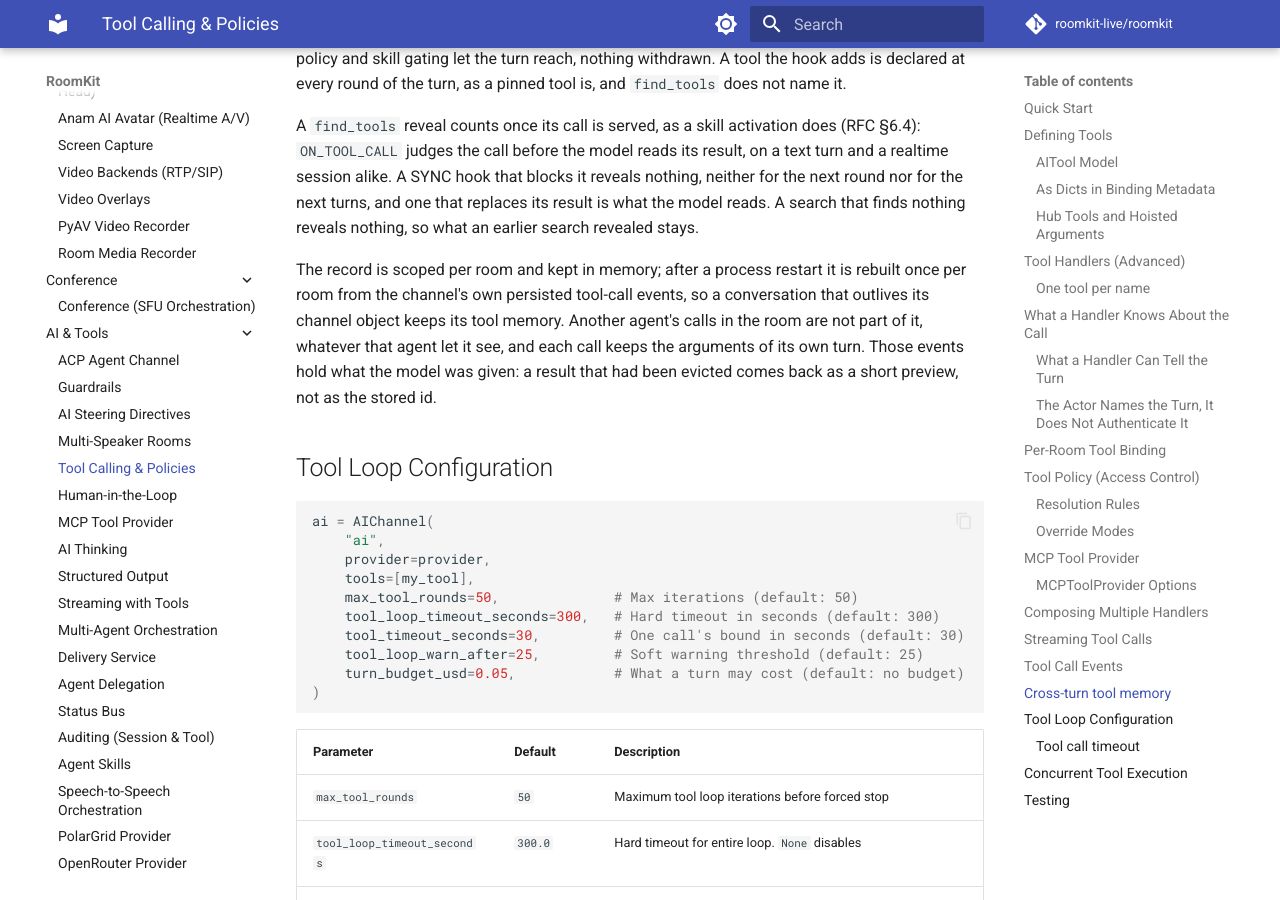
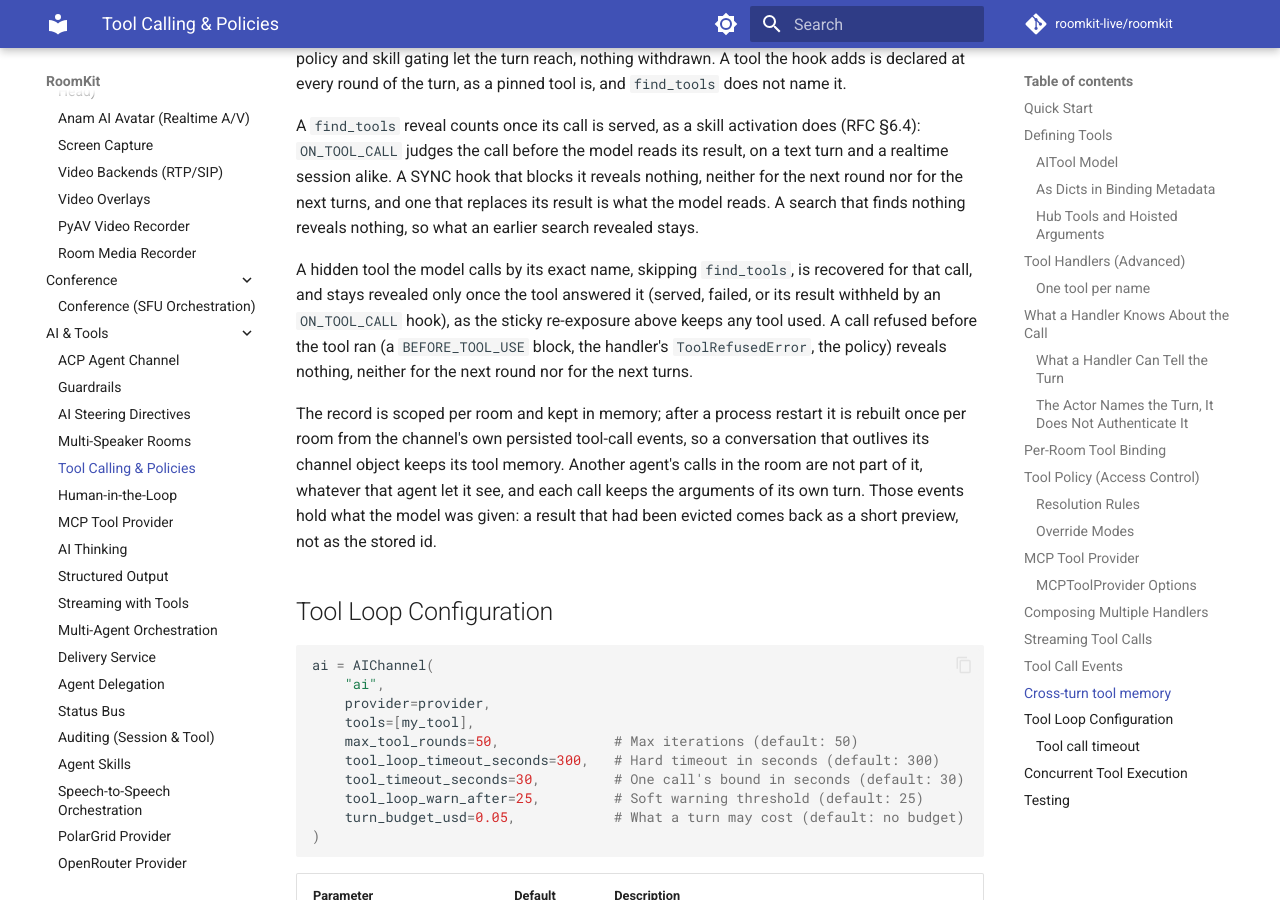
Before and after one commit to roomkit-live/roomkit-docs, an MkDocs documentation site: the page built from docs/guides/tool-calling.md, in a window 1280 px wide and 900 px high, scrolled down 17187 px. Built offline with MkDocs 1.6.1 and Material for MkDocs 9.7.7, drawn with Linux system fonts in a browser that asks for light colours; comment, search, counter and statistics services are not loaded.

Commit message:
docs(tools): a hidden tool called by its exact name stays revealed only once the tool answered the call (RMK-461)

```diff
--- a/docs/guides/tool-calling.md
+++ b/docs/guides/tool-calling.md
@@ -717,6 +717,13 @@ it reveals nothing, neither for the next round nor for the next turns, and
 one that replaces its result is what the model reads. A search that finds
 nothing reveals nothing, so what an earlier search revealed stays.
 
+A hidden tool the model calls by its exact name, skipping `find_tools`, is
+recovered for that call, and stays revealed only once the tool answered it
+(served, failed, or its result withheld by an `ON_TOOL_CALL` hook), as the
+sticky re-exposure above keeps any tool used. A call refused before the tool
+ran (a `BEFORE_TOOL_USE` block, the handler's `ToolRefusedError`, the policy)
+reveals nothing, neither for the next round nor for the next turns.
+
 The record is scoped per room and kept in memory; after a process restart it is
 rebuilt once per room from the channel's own persisted tool-call events, so a
 conversation that outlives its channel object keeps its tool memory. Another
```
